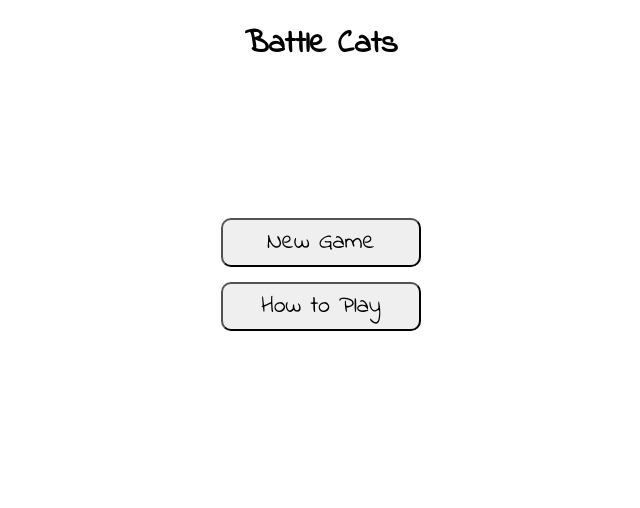
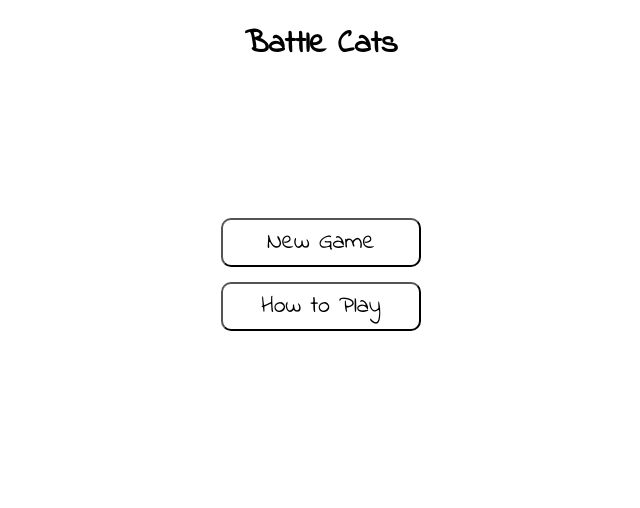
Before and after one commit to stain88/BattleCats, a PHP site: page / in a window 1280 px wide. Shown: the top 508 px of the page, without its empty margins (319-959 px from the left). Run offline with PHP 8.4, Linux system fonts and the light colour scheme; some libraries are stand-ins or nearby versions.

Commit message:
css tweak

```diff
--- a/css/main.css
+++ b/css/main.css
@@ -1,5 +1,6 @@
 * {
   font-family: 'Indie Flower', cursive;
+  background-color: #fff;
 }
 .container {
   width: 640px;
```
